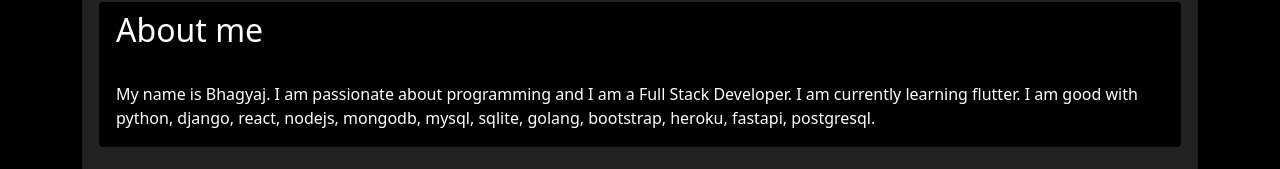
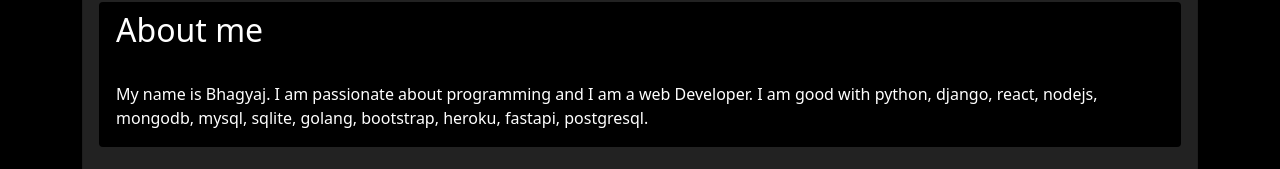
Before and after one commit to bhagyajkumar/personal_website, a React (Create React App) app: page / in a window 1280 px wide. Shown: the part 621-790 px from the top of the page. Built offline with nearby package versions, Linux system fonts and the light colour scheme.

Commit message:
update about

```diff
--- a/src/pages/Home.jsx
+++ b/src/pages/Home.jsx
@@ -40,8 +40,7 @@
                                 <Card.Body>
                                     <Card.Text>
 
-                                        My name is Bhagyaj. I am passionate about programming and I am a Full Stack Developer.
-                                        I am currently learning flutter.
+                                        My name is Bhagyaj. I am passionate about programming and I am a web Developer.
                                         I am good with python, django, react, nodejs, mongodb, mysql, sqlite,
                                         golang, bootstrap, heroku, fastapi, postgresql.
 
```
Also changed, not shown: src/data/blog.js (deleted, +0 -7 lines), 1 other file (tests, documents, lock files or other folders).
